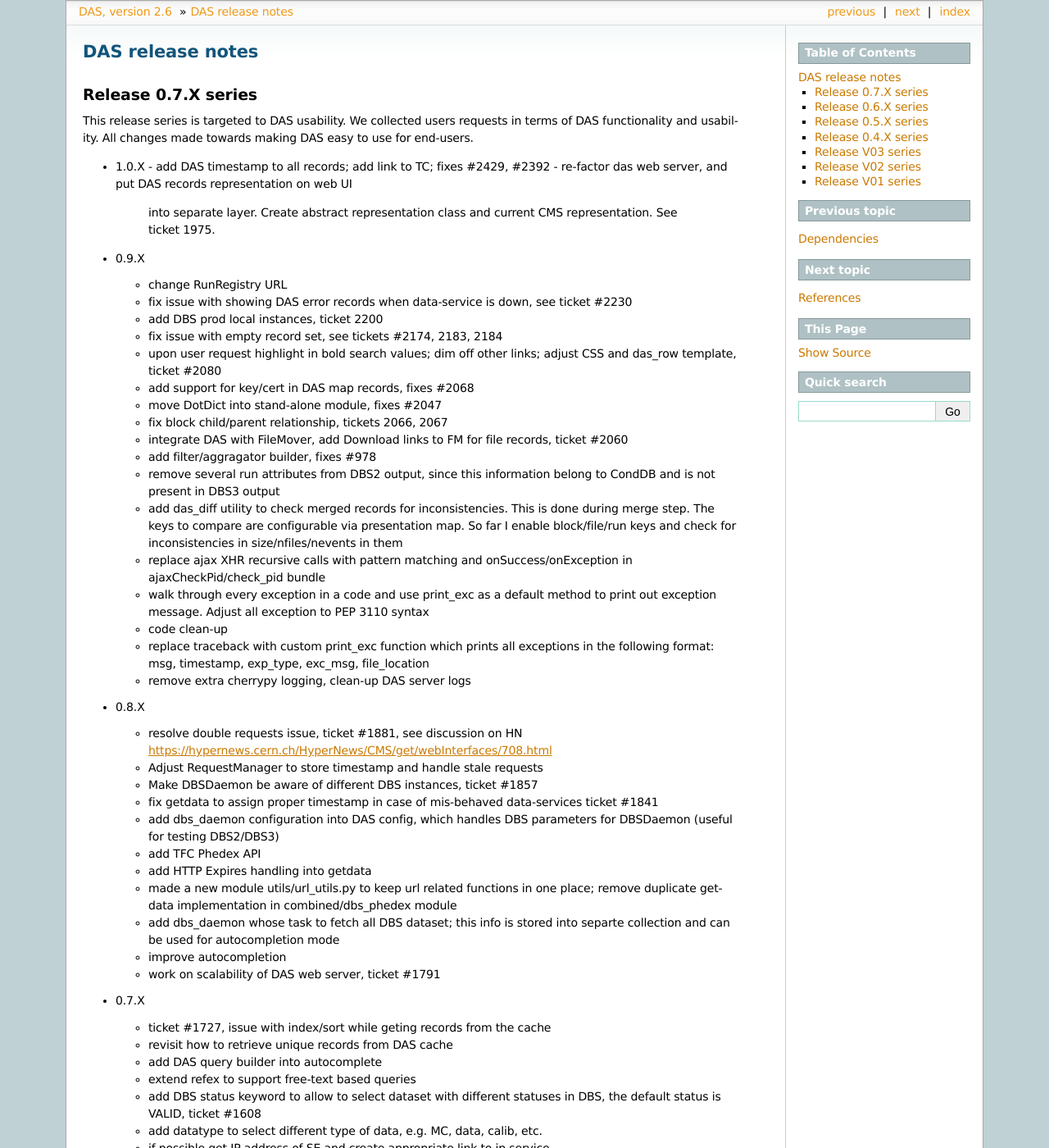
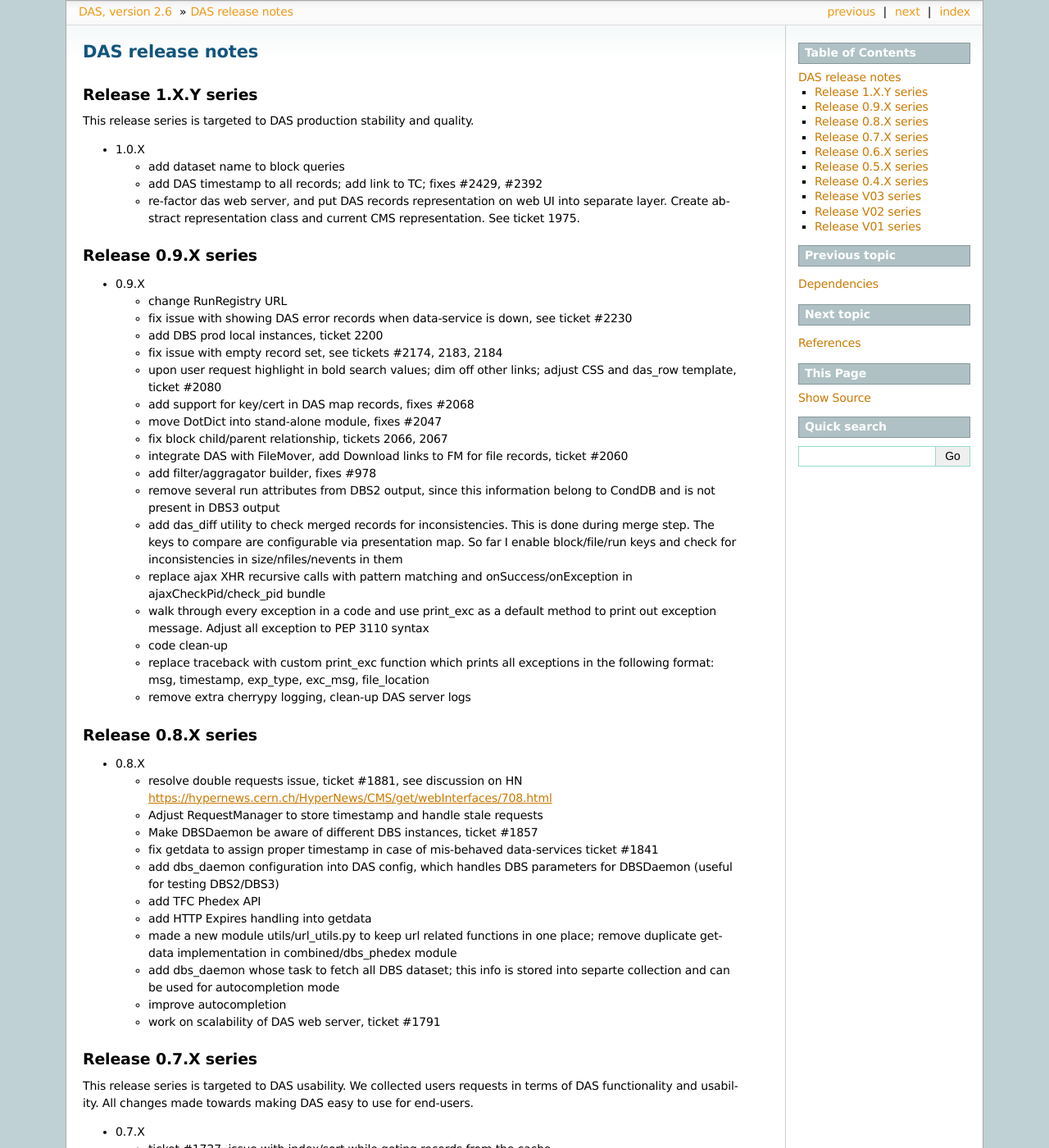
Before and after one commit to dmwm/DAS, a Sphinx documentation site: the page built from doc/sphinx/changelog.rst, in a window 1280 px wide and 1400 px high. Shown: the whole window at 82% size. Built offline with Sphinx 7.4.7, drawn with Linux system fonts in a browser that asks for light colours; the version number is read from the project's files by our own code.

Commit message:
Fix docs; add dataset name into block query output
Signed-off-by: Valentin Kuznetsov <vkuznet@gmail.com>


git-svn-id: svn+ssh://svn.cern.ch/reps/CMSDMWM/DAS/trunk@14007 4525493e-7705-40b1-a816-d608a930855b

```diff
--- a/doc/sphinx/changelog.rst
+++ b/doc/sphinx/changelog.rst
@@ -1,17 +1,20 @@
 DAS release notes
 =================
 
-Release 0.7.X series
+Release 1.X.Y series
 --------------------
-This release series is targeted to DAS usability. We collected users
-requests in terms of DAS functionality and usability. All changes made
-towards making DAS easy to use for end-users.
+This release series is targeted to DAS production stability and quality.
 
 - 1.0.X
+
+  - add dataset name to block queries
   - add DAS timestamp to all records; add link to TC; fixes #2429, #2392
   - re-factor das web server, and put DAS records representation on web UI
     into separate layer. Create abstract representation class and current
     CMS representation. See ticket 1975.
+
+Release 0.9.X series
+--------------------
 
 - 0.9.X
 
@@ -45,6 +48,9 @@ towards making DAS easy to use for end-users.
     exc_msg, file_location
   - remove extra cherrypy logging, clean-up DAS server logs
 
+Release 0.8.X series
+--------------------
+
 - 0.8.X
 
   - resolve double requests issue, ticket #1881, see discussion on HN
@@ -64,6 +70,12 @@ towards making DAS easy to use for end-users.
     is stored into separte collection and can be used for autocompletion mode
   - improve autocompletion
   - work on scalability of DAS web server, ticket #1791
+
+Release 0.7.X series
+--------------------
+This release series is targeted to DAS usability. We collected users
+requests in terms of DAS functionality and usability. All changes made
+towards making DAS easy to use for end-users.
 
 - 0.7.X
 
```
Also changed, not shown: 1 other file.
